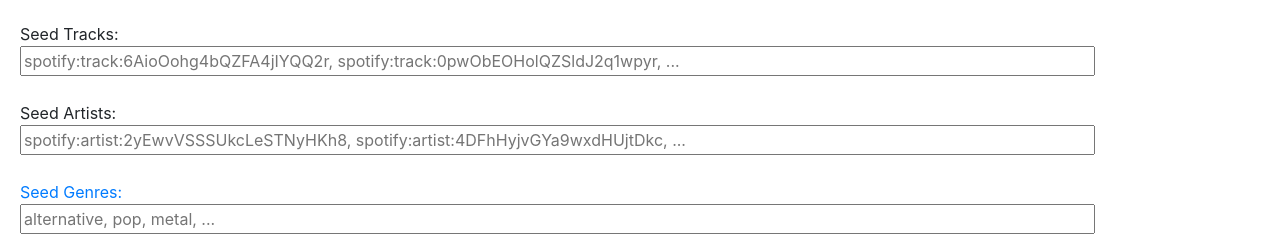
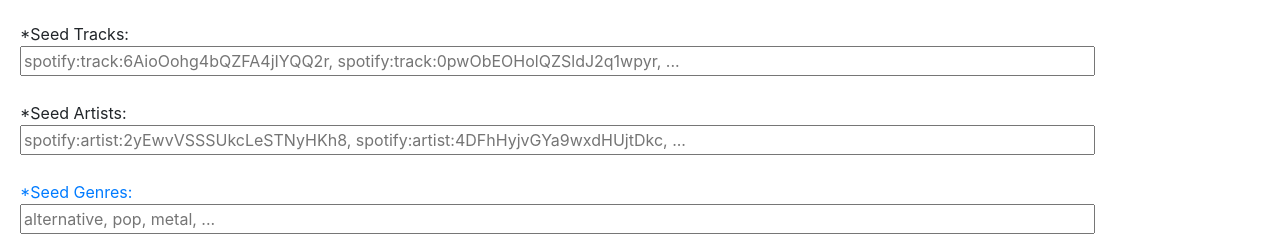
Before and after one commit to smadigan91/spotify-rec-app, a React app: page src/templates/form.html in a window 1280 px wide. Shown: the part 281-533 px from the top of the page. Built offline with nearby package versions, Linux system fonts and the light colour scheme.

Commit message:
nitpickiness

```diff
--- a/src/templates/form.html
+++ b/src/templates/form.html
@@ -34,17 +34,17 @@
       </div>
 
       <div data-tip="A list of comma separated Spotify track ID's, URL's, or URI's to generate recommendations from">
-        <a>Seed Tracks:</a><br>
+        <a>*Seed Tracks:</a><br>
         <input class="input" type="text" id="seed-tracks" size="100" placeholder="spotify:track:6AioOohg4bQZFA4jIYQQ2r, spotify:track:0pwObEOHolQZSldJ2q1wpyr, ..."><br>
       </div>
 
       <div data-tip="A list of comma separated Spotify artist ID's, URL's, or URI's to generate recommendations from">
-        <a>Seed Artists:</a><br>
+        <a>*Seed Artists:</a><br>
         <input class="input" type="text" id="seed-artists" size="100" placeholder="spotify:artist:2yEwvVSSSUkcLeSTNyHKh8, spotify:artist:4DFhHyjvGYa9wxdHUjtDkc, ..."><br>
       </div>
 
       <div data-tip="A list of comma separated Spotify seed genres to generate recommendations from">
-        <a href="https://developer.spotify.com/console/get-available-genre-seeds/">Seed Genres:</a><br>
+        <a href="https://developer.spotify.com/console/get-available-genre-seeds/">*Seed Genres:</a><br>
         <input class="input" type="text" id="seed-genres" size="100" placeholder="alternative, pop, metal, ..."><br>
       </div>
       <p>
```
